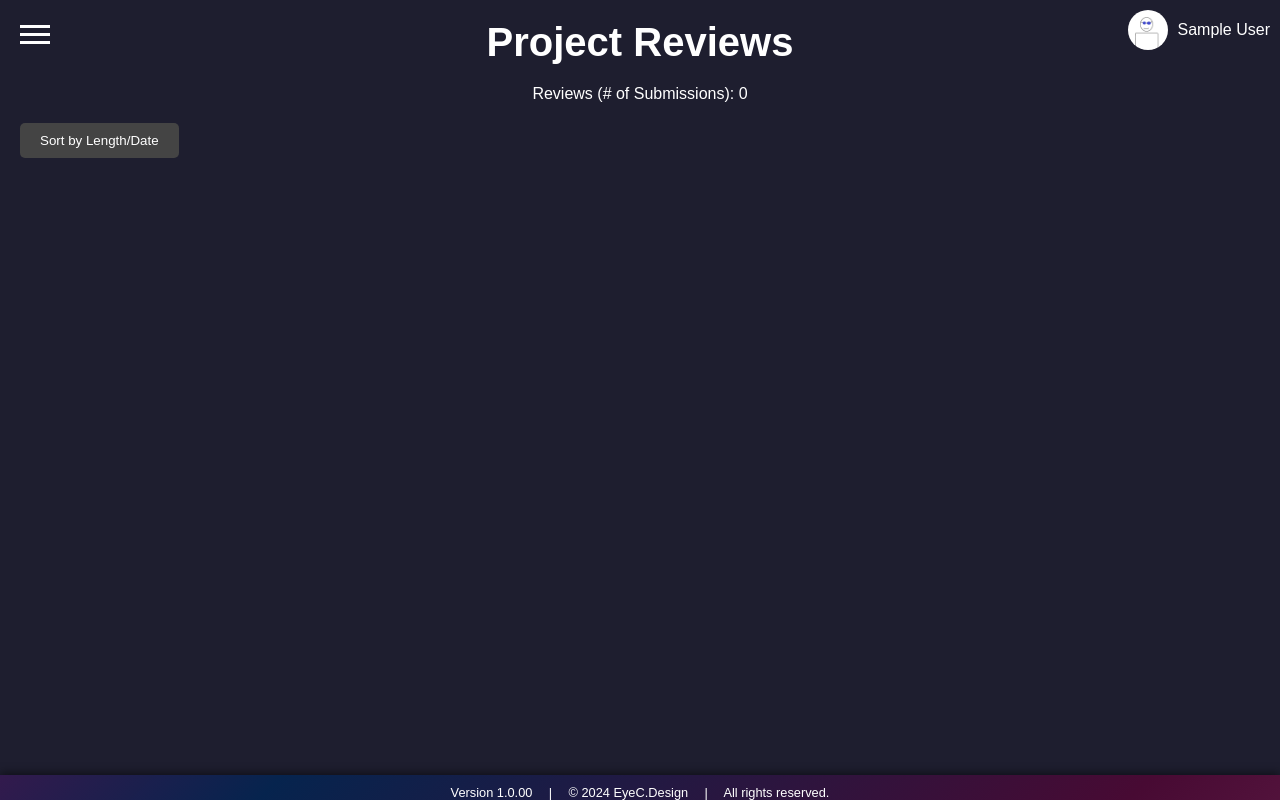
After one commit to DomMinnich/Remote-Eye-Tracking-UX-Testing-Software, a Flask app: page /viewReviewBroad in a window 1280 px wide. The commit adds this page. Run offline with Flask 3, Linux system fonts and the light colour scheme; the visitor is signed in with stand-in values (Sample User, id 1); data that the repository does not hold is empty.

Commit message:
ViewReviewBroad

```diff
--- a/app/routes.py
+++ b/app/routes.py
@@ -570,3 +570,24 @@ def calibration_complete():
     current_user.calibrated = True
     db.session.commit()
     return jsonify({"message": "Calibration complete"}), 200
+
+@main.route("/viewReviewBroad")
+@login_required
+def viewReviewBroad():
+    # Fetch all projects and their reviews
+    projects = Project.query.all()
+
+    # Format data for the template
+    project_reviews = [
+        {
+            "id": project.id,
+            "title": project.title,
+            "description": project.description,
+            "visibility": project.priviledged,  # Assuming 'priviledged' indicates visibility
+            "time_left": max(0, (project.eol_time - datetime.utcnow()).total_seconds()),  # Calculate remaining time
+            "reviews": json.loads(project.reviews) if project.reviews else [],
+        }
+        for project in projects
+    ]
+
+    return render_template("viewReviewBroad.html", projects=project_reviews)
--- a/app/templates/base.html
+++ b/app/templates/base.html
@@ -44,6 +44,9 @@
               <li>
                 <a href="{{ url_for('main.createProject') }}">NEW PROJECT</a>
               </li>
+              <li>
+                <a href="{{ url_for('main.viewReviewBroad') }}">VIEW REVIEWS</a>
+              </li>
             </ul>
           </li>
           <li><a href="{{ url_for('main.profile') }}">PROFILE</a></li>
--- /dev/null
+++ b/app/templates/viewReviewBroad.html
@@ -0,0 +1,125 @@
+{% extends "base.html" %}
+
+{% block content %}
+<div class="container">
+    <div class="header">
+        <h1>Project Reviews</h1>
+    </div>
+    <div class="submissions">
+        <p>Reviews (# of Submissions): <span id="submissionCount">0</span></p>
+    </div>
+    <div class="controls">
+        <button class="sort" onclick="sortTiles()">Sort by Length/Date</button>
+    </div>
+    <div class="tiles" id="tileContainer">
+        <!-- Tiles dynamically generated here -->
+    </div>
+</div>
+
+<script>
+    // Retrieve project data from Flask
+    const projects = {{ projects | tojson }};
+
+    function loadTiles() {
+        const tileContainer = document.getElementById('tileContainer');
+        const submissionCount = document.getElementById('submissionCount');
+
+        let totalReviews = 0;
+        tileContainer.innerHTML = '';
+
+        projects.forEach((project) => {
+            // Count the number of reviews for the project
+            const reviewCount = project.reviews.length;
+            totalReviews += reviewCount;
+
+            // Create a tile for each project
+            const tile = document.createElement('div');
+            tile.className = 'tile';
+            tile.innerHTML = `
+                <h3>${project.title}</h3>
+                <p>ID: ${project.id}</p>
+                <p>Description: ${project.description}</p>
+                <p>Visibility: ${project.visibility ? "Private" : "Public"}</p>
+                <p>Time Left: ${Math.round(project.time_left / 3600)} hours</p>
+                <p>Number of Reviews: ${reviewCount}</p>
+            `;
+
+            tile.onclick = () => {
+                window.location.href = `/viewreviewspecific/${project.id}`;
+            };
+            tileContainer.appendChild(tile);
+        });
+
+        submissionCount.textContent = totalReviews;
+    }
+
+    function sortTiles() {
+        // Sort projects by the time left in descending order
+        projects.sort((a, b) => b.time_left - a.time_left);
+        loadTiles();
+    }
+
+    document.addEventListener('DOMContentLoaded', loadTiles);
+</script>
+
+<style>
+    body {
+        font-family: Arial, sans-serif;
+        background-color: #1e1e2f;
+        color: #ffffff;
+        margin: 0;
+        padding: 0;
+    }
+    .container {
+        padding: 20px;
+    }
+    .header {
+        text-align: center;
+        margin-bottom: 20px;
+    }
+    .header h1 {
+        font-size: 2.5rem;
+        margin: 0;
+    }
+    .submissions {
+        text-align: center;
+        margin-bottom: 20px;
+    }
+    .controls {
+        display: flex;
+        justify-content: space-between;
+        margin-bottom: 20px;
+    }
+    .tiles {
+        display: grid;
+        grid-template-columns: repeat(auto-fit, minmax(150px, 1fr));
+        gap: 20px;
+    }
+    .tile {
+        background-color: #333;
+        padding: 10px;
+        border-radius: 8px;
+        text-align: center;
+        cursor: pointer;
+        transition: transform 0.2s;
+    }
+    .tile:hover {
+        transform: scale(1.05);
+    }
+    .tile p {
+        margin: 5px 0;
+        font-size: 0.9rem;
+    }
+    .sort {
+        background-color: #444;
+        padding: 10px 20px;
+        border: none;
+        border-radius: 5px;
+        color: white;
+        cursor: pointer;
+    }
+    .sort:hover {
+        background-color: #555;
+    }
+</style>
+{% endblock %}
```
